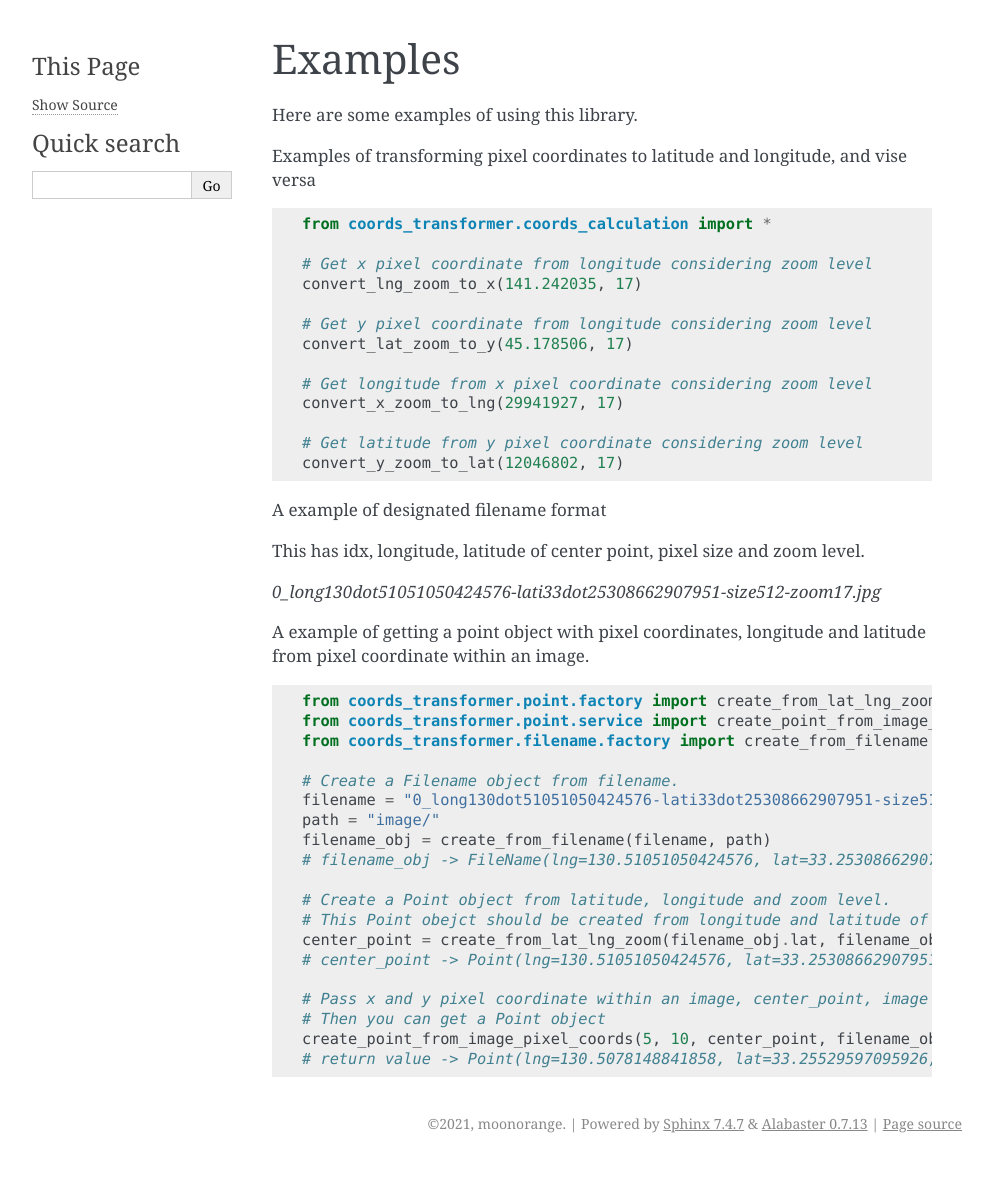
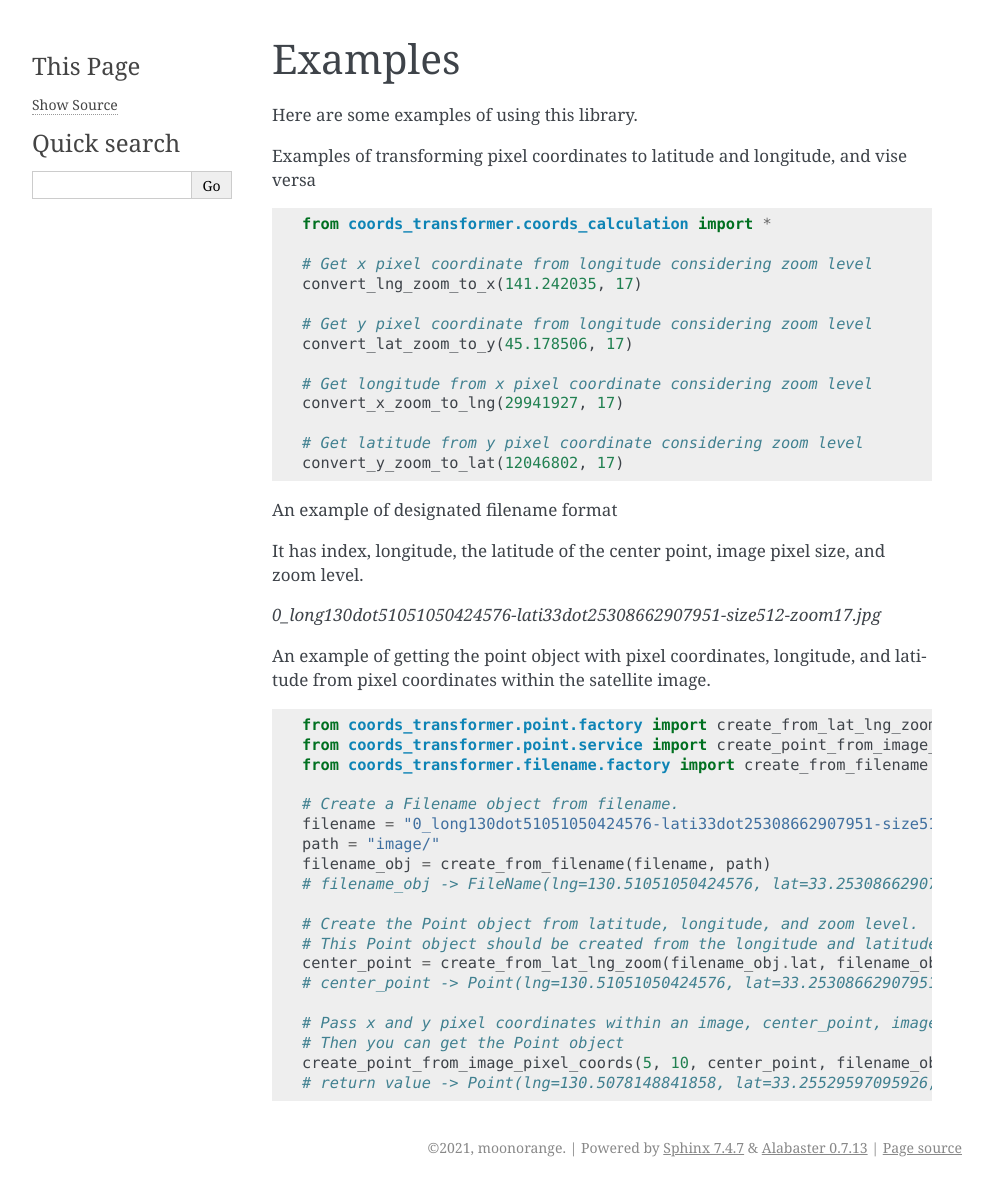
Before and after one commit to sagri-tokyo/coords-transformer, a Sphinx documentation site: the page built from docs/intro/examples.txt, in a window 1280 px wide. Shown: the whole page, without its empty margins (148-1140 px from the left). Built offline with Sphinx 7.4.7, drawn with Linux system fonts in a browser that asks for light colours; before the commit the page ends 1163 px from its top, so only the background shows below that.

Commit message:
fix: documentation

```diff
--- a/docs/index.txt
+++ b/docs/index.txt
@@ -15,4 +15,4 @@ Welcome to coords-transformer's documentation!
 Indices and tables
 ==================
 
-   :doc:`How to start <intro/intro>`
+   :doc:`Introduction <intro/intro>`
--- a/docs/intro/examples.txt
+++ b/docs/intro/examples.txt
@@ -24,13 +24,13 @@ Examples of transforming pixel coordinates to latitude and longitude, and vise v
 	# Get latitude from y pixel coordinate considering zoom level
 	convert_y_zoom_to_lat(12046802, 17)
 
-A example of designated filename format
+An example of designated filename format
 
-This has idx, longitude, latitude of center point, pixel size and zoom level.
+It has index, longitude, the latitude of the center point, image pixel size, and zoom level.
 
 `0_long130dot51051050424576-lati33dot25308662907951-size512-zoom17.jpg`
 
-A example of getting a point object with pixel coordinates, longitude and latitude from pixel coordinate within an image.
+An example of getting the point object with pixel coordinates, longitude, and latitude from pixel coordinates within the satellite image.
 
 .. code-block:: python
 
@@ -44,12 +44,12 @@ A example of getting a point object with pixel coordinates, longitude and latitu
 	filename_obj = create_from_filename(filename, path)
 	# filename_obj -> FileName(lng=130.51051050424576, lat=33.25308662907951, idx=0, size=512, path='image/', zoom=17)
 
-	# Create a Point object from latitude, longitude and zoom level.
-	# This Point obejct should be created from longitude and latitude of an image center point
+	# Create the Point object from latitude, longitude, and zoom level.
+	# This Point object should be created from the longitude and latitude of an image center point
 	center_point = create_from_lat_lng_zoom(filename_obj.lat, filename_obj.lng)
 	# center_point -> Point(lng=130.51051050424576, lat=33.25308662907951, x=28941677, y=13487547)
 
-	# Pass x and y pixel coordinate within an image, center_point, image pixel size and zoom level
-	# Then you can get a Point object
+	# Pass x and y pixel coordinates within an image, center_point, image pixel size, and zoom level
+	# Then you can get the Point object
 	create_point_from_image_pixel_coords(5, 10, center_point, filename_obj.size, filename_obj.zoom)
 	# return value -> Point(lng=130.5078148841858, lat=33.25529597095926, x=28941426, y=13487301)
--- a/docs/intro/intro.txt
+++ b/docs/intro/intro.txt
@@ -5,7 +5,7 @@ coords-transformer at a glance
 ==============================
 
 coords-transformer is a library to transform pixel coordinates to latitude and longitude, and vise versa.
-It's useful when you'd like to give latitude and longitude to a certain point within in a image.
+It's useful when you'd like to get the latitude and longitude of a certain point within the satellite image.
 
 Install coords-transformer
 ==========================
```
Also changed, not shown: other parts of docs/intro/intro.txt (+0 -2 lines).
